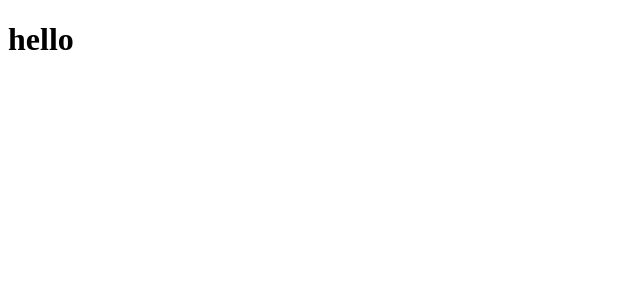
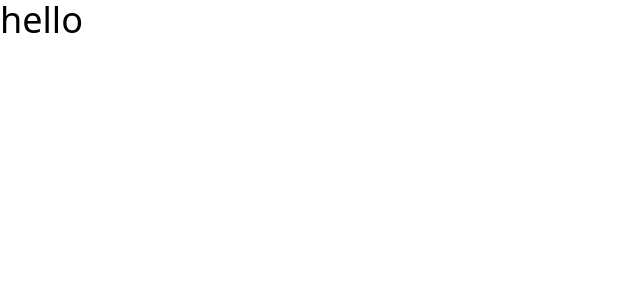
Before and after one commit to Geraldine-Okeke/taskmgt, a React (Create React App) app: page / in a window 1280 px wide. Shown: the top 300 px of the page, without its empty margins (0-640 px from the left). Built offline with nearby package versions, Linux system fonts and the light colour scheme.

Commit message:
added tailwind

```diff
--- a/package.json
+++ b/package.json
@@ -34,5 +34,8 @@
       "last 1 firefox version",
       "last 1 safari version"
     ]
+  },
+  "devDependencies": {
+    "tailwindcss": "^3.3.3"
   }
 }
--- /dev/null
+++ b/src/App.css
@@ -0,0 +1,3 @@
+@tailwind base;
+@tailwind components;
+@tailwind utilities;
--- a/src/components/App.js
+++ b/src/components/App.js
@@ -1,7 +1,8 @@
+
 export default function App(){
   return  (
     <>
-      <h1>hello</h1>
+      <h1 className=" text-4xl">hello</h1>
     </>
   )
 }
--- a/src/index.js
+++ b/src/index.js
@@ -1,7 +1,7 @@
 import React from 'react';
 import ReactDOM from 'react-dom/client';
 import App from './components/App';
-
+import './App.css'
 const root = ReactDOM.createRoot(document.getElementById('root'));
 root.render(
   <React.StrictMode>
--- /dev/null
+++ b/tailwind.config.js
@@ -0,0 +1,10 @@
+/** @type {import('tailwindcss').Config} */
+module.exports = {
+  content: [
+    "./src/**/*.{js,jsx,ts,tsx}",
+  ],
+  theme: {
+    extend: {},
+  },
+  plugins: [],
+}
```
Also changed, not shown: 1 other file (tests, documents, lock files or other folders).
